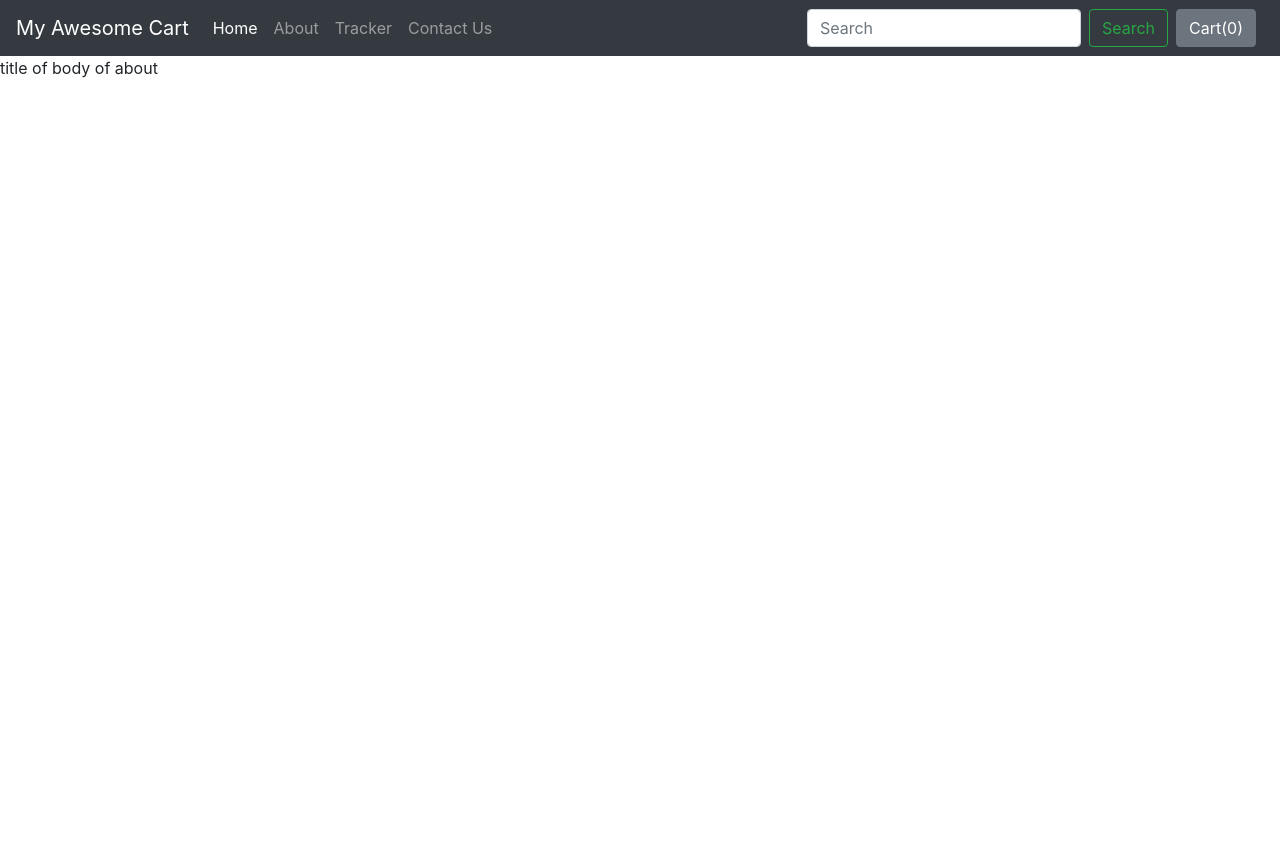
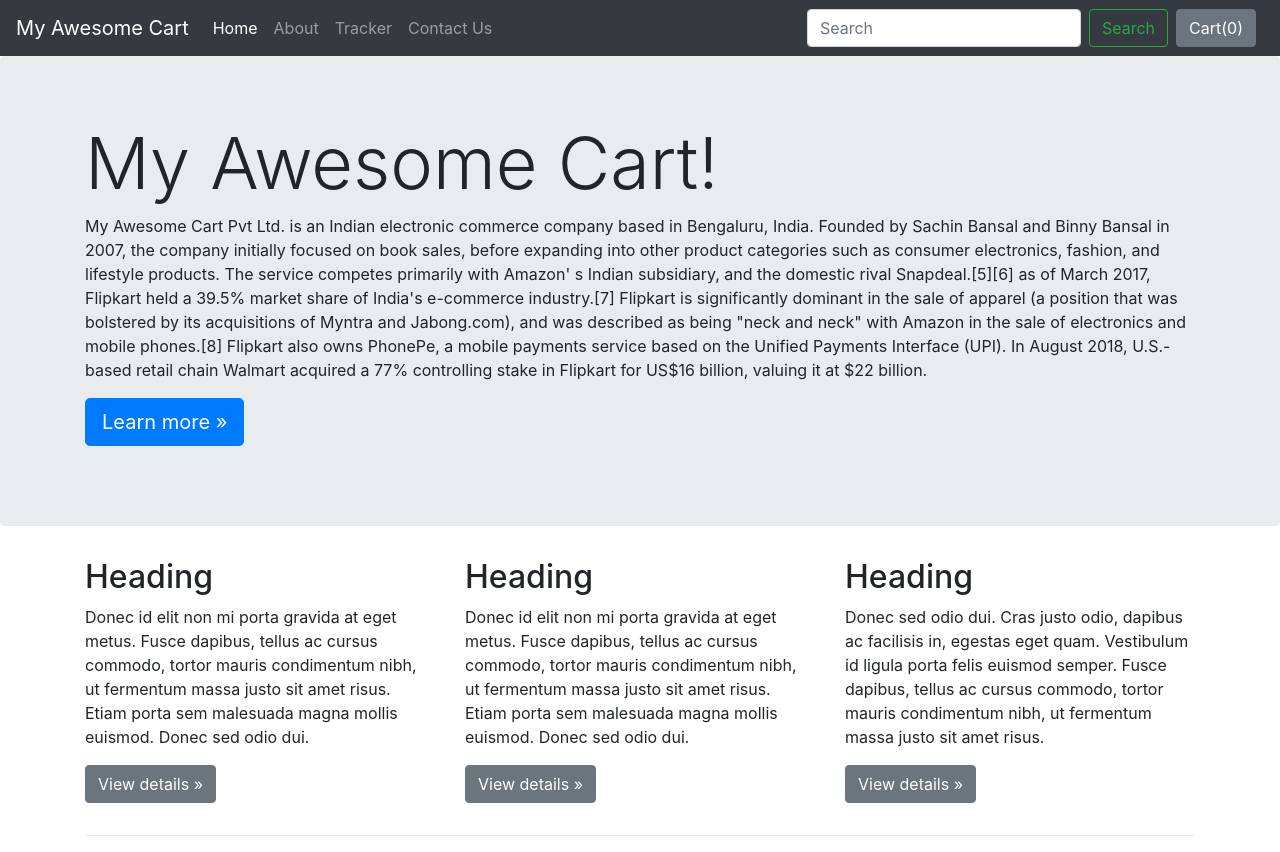
Before and after one commit to prshnt19/Ecart, a Django app: page /shop/about/ in a window 1280 px wide. Before the commit the page ends 78 px from the top, so only its background shows below. Run offline with Django 3.2, Linux system fonts and the light colour scheme; some libraries are stand-ins or nearby versions.

Commit message:
product page added  added

```diff
--- a/shop/templates/shop/about.html
+++ b/shop/templates/shop/about.html
@@ -1,4 +1,54 @@
-{% extends 'shop/basic.html'%}
-{%block title%}title of about {% endblock %}
-{%block body%}title of body of about
- {% endblock %}
+{% extends 'shop/basic.html' %}
+
+{% block title%} About Us{% endblock %}
+{% block body %}
+
+
+
+
+<main role="main">
+
+  <!-- Main jumbotron for a primary marketing message or call to action -->
+  <div class="jumbotron">
+    <div class="container">
+      <h1 class="display-3">My Awesome Cart!</h1>
+      <p>My Awesome Cart Pvt Ltd. is an Indian electronic commerce company based in Bengaluru, India. Founded by Sachin Bansal and Binny Bansal in 2007, the company initially focused on book sales, before expanding into other product categories such as consumer electronics, fashion, and lifestyle products.
+
+The service competes primarily with Amazon' s Indian subsidiary, and the domestic rival Snapdeal.[5][6] as of March 2017, Flipkart held a 39.5% market share of India's e-commerce industry.[7] Flipkart is significantly dominant in the sale of apparel (a position that was bolstered by its acquisitions of Myntra and Jabong.com), and was described as being "neck and neck" with Amazon in the sale of electronics and mobile phones.[8] Flipkart also owns PhonePe, a mobile payments service based on the Unified Payments Interface (UPI).
+
+In August 2018, U.S.-based retail chain Walmart acquired a 77% controlling stake in Flipkart for US$16 billion, valuing it at $22 billion.</p>
+      <p><a class="btn btn-primary btn-lg" href="#" role="button">Learn more »</a></p>
+    </div>
+  </div>
+
+  <div class="container">
+    <!-- Example row of columns -->
+    <div class="row">
+      <div class="col-md-4">
+        <h2>Heading</h2>
+        <p>Donec id elit non mi porta gravida at eget metus. Fusce dapibus, tellus ac cursus commodo, tortor mauris condimentum nibh, ut fermentum massa justo sit amet risus. Etiam porta sem malesuada magna mollis euismod. Donec sed odio dui. </p>
+        <p><a class="btn btn-secondary" href="#" role="button">View details »</a></p>
+      </div>
+      <div class="col-md-4">
+        <h2>Heading</h2>
+        <p>Donec id elit non mi porta gravida at eget metus. Fusce dapibus, tellus ac cursus commodo, tortor mauris condimentum nibh, ut fermentum massa justo sit amet risus. Etiam porta sem malesuada magna mollis euismod. Donec sed odio dui. </p>
+        <p><a class="btn btn-secondary" href="#" role="button">View details »</a></p>
+      </div>
+      <div class="col-md-4">
+        <h2>Heading</h2>
+        <p>Donec sed odio dui. Cras justo odio, dapibus ac facilisis in, egestas eget quam. Vestibulum id ligula porta felis euismod semper. Fusce dapibus, tellus ac cursus commodo, tortor mauris condimentum nibh, ut fermentum massa justo sit amet risus.</p>
+        <p><a class="btn btn-secondary" href="#" role="button">View details »</a></p>
+      </div>
+    </div>
+
+    <hr>
+
+  </div> <!-- /container -->
+
+</main>
+
+
+
+
+
+{% endblock %}
--- a/shop/urls.py
+++ b/shop/urls.py
@@ -8,7 +8,7 @@ urlpatterns = [
     path("contact/",views.contact,name="contactshop"),
     path("tracker/",views.tracker,name="trackershop"),
     path("search/",views.search,name="searchshop"),
-    path("productview /",views.productview,name="productviewshop"),
+    path("productview/<int:myid>",views.productview,name="productviewshop"),
     path("checkout/",views.search,name="checkoutshop"),
  #   path("search/",views.search,name="searchshop"),
   #   path("search/",views.search,name="searchshop"),
--- a/shop/views.py
+++ b/shop/views.py
@@ -36,8 +36,10 @@ def tracker(request):
 def search(request):
     return render(request, 'shop/search.html')
 
-def productview(request):
-    return render(request, 'shop/prodView.html')
+def productview(request,myid):
+    product = Product.objects.filter(id=myid)
+
+    return render(request, 'shop/prodview.html', {'product':product[0]})
 
 def checkout(request):
     return render(request, 'shop/checkout.html')
```
Also changed, not shown: shop/templates/shop/index.html (+4 -3 lines), shop/templates/shop/prodview.html (+67 -0 lines).
